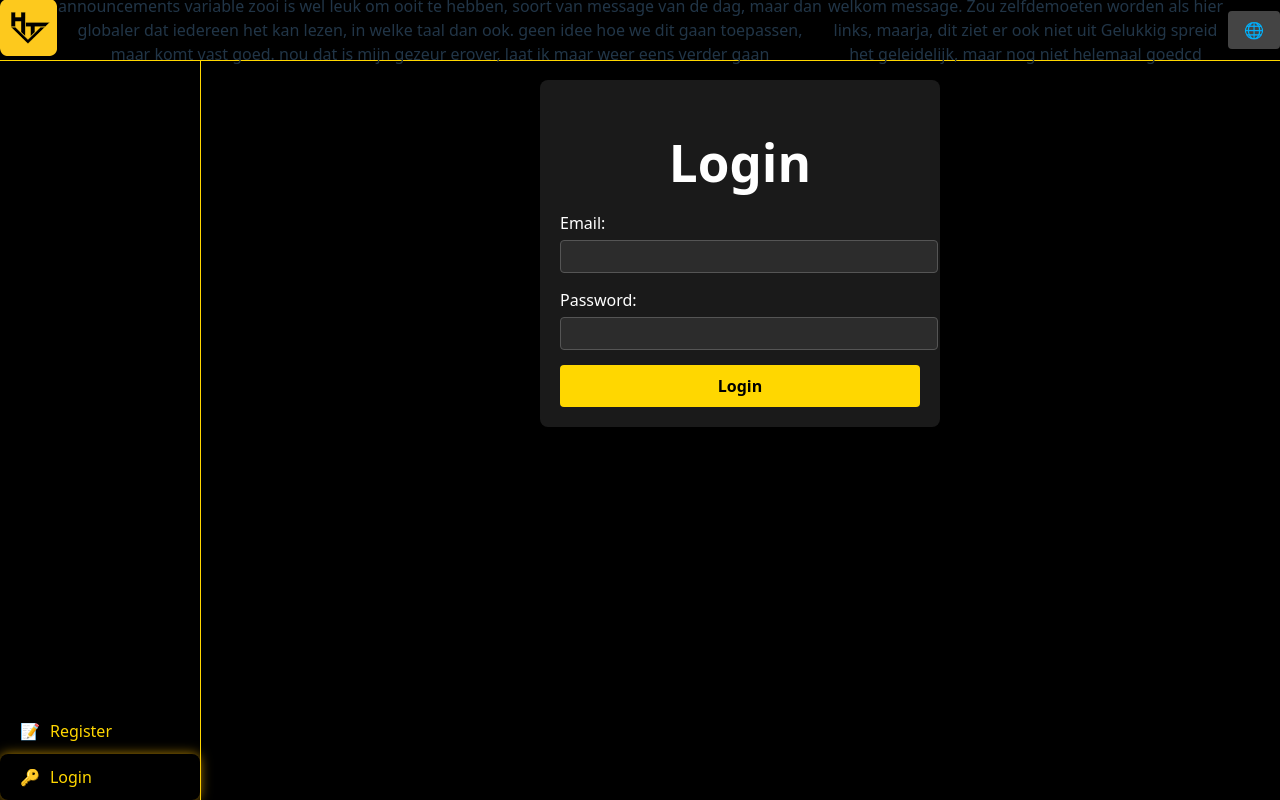
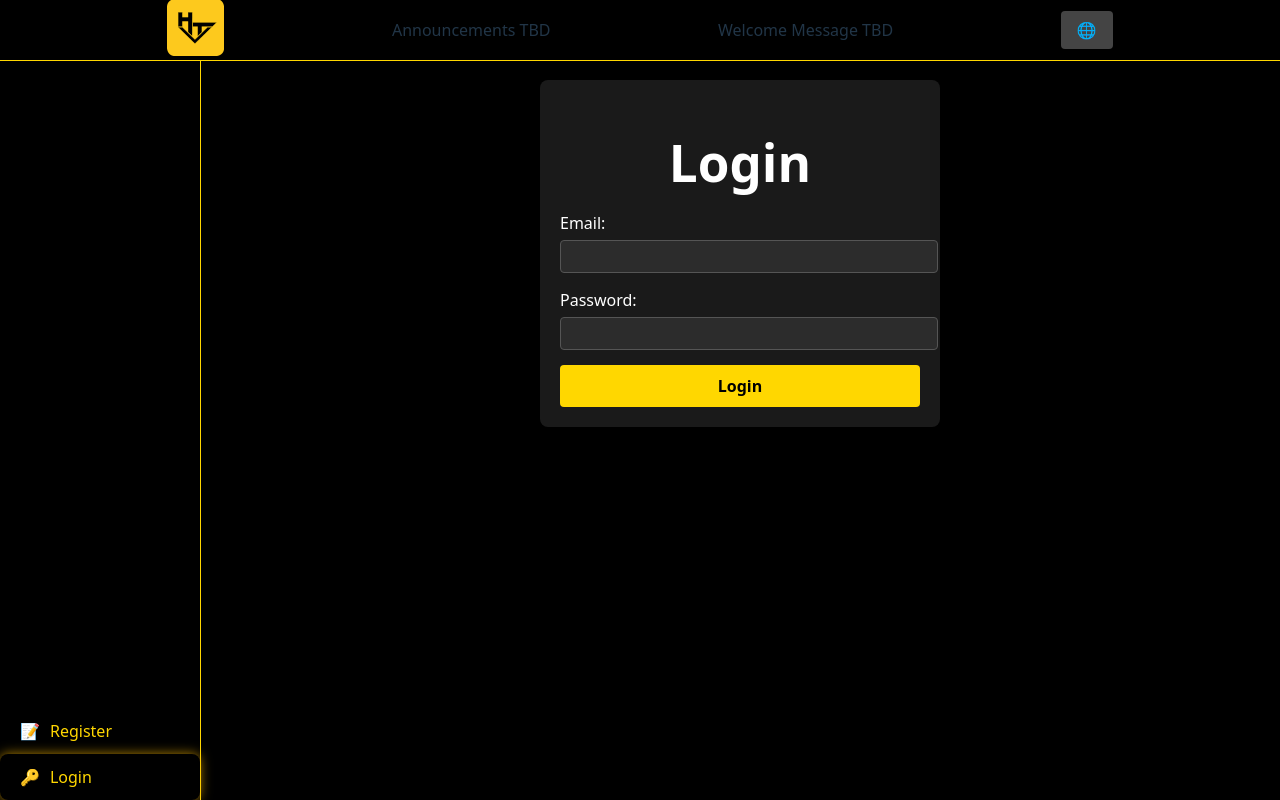
Before and after one commit to Dysoch/Service-Tool, a React (Vite) app in the folder frontend/: page / in a window 1280 px wide. Built offline with nearby package versions, Linux system fonts and the light colour scheme.

Commit message:
Update TopBar.tsx

```diff
--- a/frontend/src/components/TopBar.tsx
+++ b/frontend/src/components/TopBar.tsx
@@ -7,15 +7,14 @@ export default function TopBar() {
         <div className="top-bar">
             <div>
                 <a href="https://htverboom.com" target="_blank">
-                    <img src="/HTV_icoontje_micro.png" />
+                <img src={`${import.meta.env.BASE_URL}HTV_icoontje_micro.png`} alt="HTV Icon" />
                 </a>
             </div>
             <div>
-                announcements variable zooi is wel leuk om ooit te hebben, soort van message van de dag, maar dan globaler dat iedereen  het kan lezen, in welke taal dan ook. geen idee hoe we dit gaan toepassen, maar komt vast goed. nou dat is mijn gezeur erover, laat ik maar weer eens verder gaan
+                Announcements TBD
             </div>
             <div>
-                welkom message. Zou zelfdemoeten worden als hier links, maarja, dit ziet er ook niet uit
-                Gelukkig spreid het geleidelijk, maar nog niet helemaal goedcd
+                Welcome Message TBD
             </div>
             <div style={{ position: 'relative' }}>
                 <button
```
